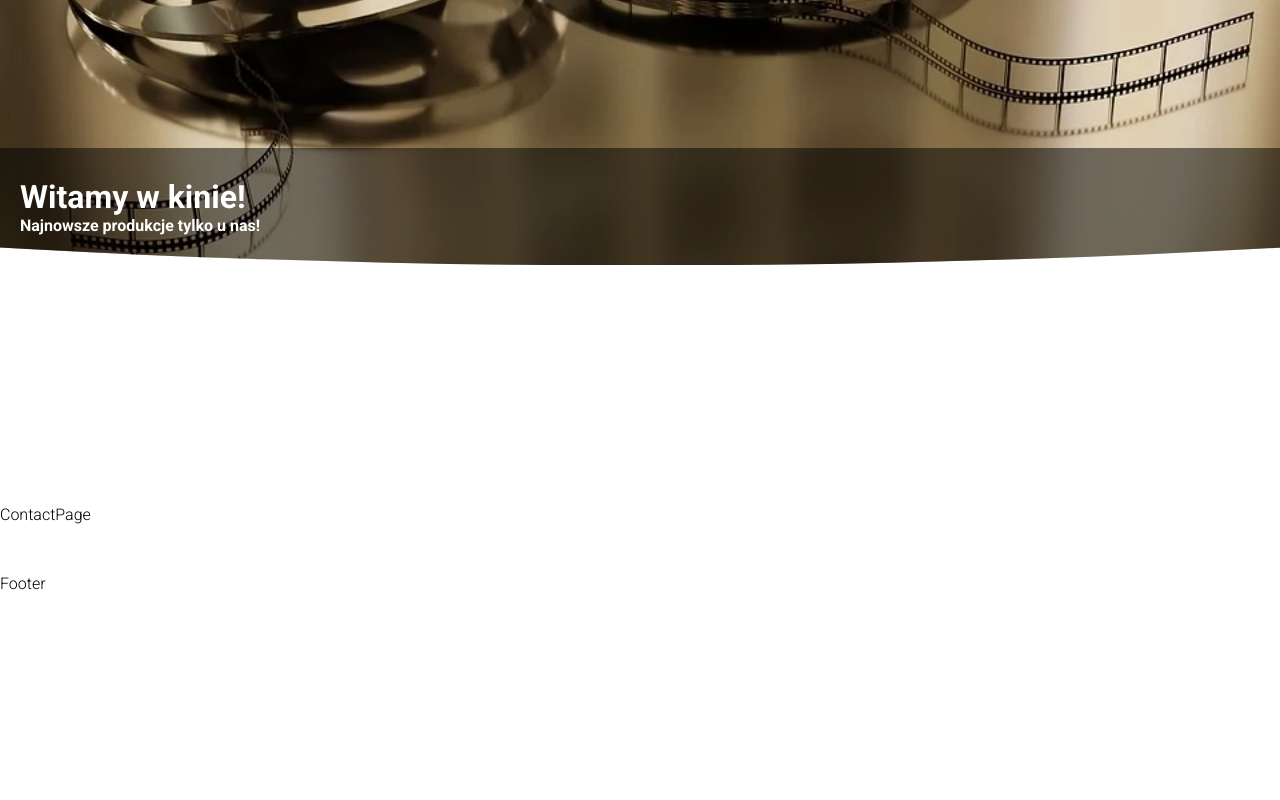
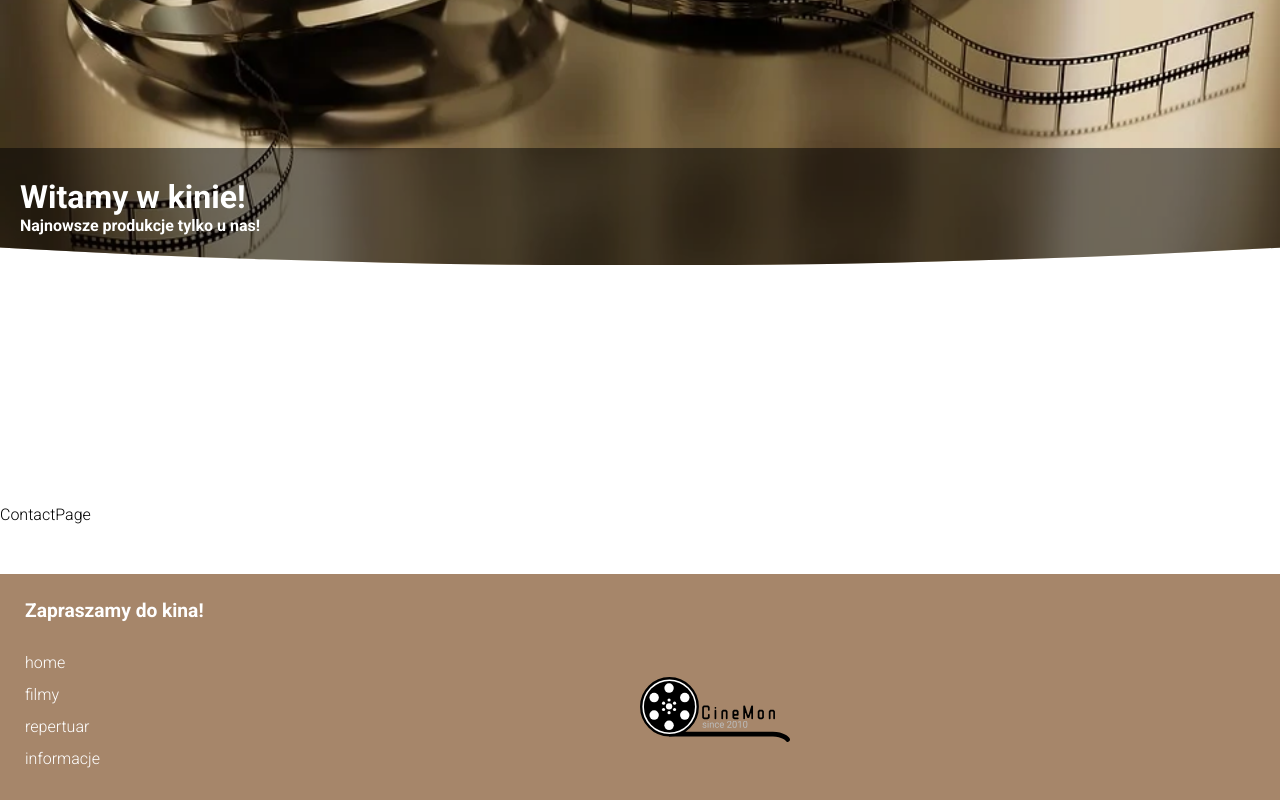
Before and after one commit to juujisai/cinema-site, a React (Create React App) app: page /info in a window 1280 px wide. Shown: the part 383-1183 px from the top of the page. Before the commit the page ends 976 px from the top, so only its background shows below. Built offline with nearby package versions, Linux system fonts and the light colour scheme; no server answers.

Commit message:
add footer

```diff
--- a/src/layout/Footer.js
+++ b/src/layout/Footer.js
@@ -1,11 +1,52 @@
 import React from 'react';
+import logo from '../media/cinema_logo.svg'
+import { Link } from 'react-router-dom'
+
+const menuData = [
+  {
+    path: '/',
+    name: 'home',
+  },
+  {
+    path: '/movies',
+    name: 'filmy'
+  },
+  {
+    path: '/rep',
+    name: 'repertuar'
+  },
+  {
+    path: '/info',
+    name: 'informacje'
+  },
+
+]
+
 
 const Footer = () => {
+
+
+
+  const menu = menuData.map((item, id) => (
+    <li className='footer-menu__li' key={id} >
+      <Link to={item.path} className='footer-menu__li__a'  >{item.name}</Link>
+    </li >
+  ))
+
+
   return (
-    <div>
-      Footer
-    </div>
-   );
+    <footer>
+      <h1 className="footer__h1">Zapraszamy do kina!</h1>
+
+      <ul className="footer-menu">
+        {menu}
+      </ul>
+      <div className="logo">
+        <img className='logo__img' src={logo} alt="logo kina cinemon" />
+      </div>
+
+    </footer>
+  );
 }
 
 export default Footer;
--- a/src/style/App.css
+++ b/src/style/App.css
@@ -267,3 +267,45 @@ body {
   text-decoration: none;
 
 }
+
+
+
+
+/* footer */
+
+footer {
+  margin: 50px 0 0 0;
+  padding: 25px;
+  background-color: var(--mainBrown);
+  display: flex;
+  flex-wrap: wrap;
+  align-items: center;
+}
+
+.footer__h1 {
+  width: 100%;
+  font-size: 1.2em;
+  color: white;
+  margin-bottom: 25px;
+}
+
+.footer-menu {
+  list-style-type: none;
+  width: 50%;
+}
+
+
+footer .logo {
+  width: 50%;
+}
+
+footer .logo__img {
+  width: 100%;
+  max-width: 150px;
+}
+
+.footer-menu__li__a {
+  line-height: 2;
+  text-decoration: none;
+  color: white
+}
```
